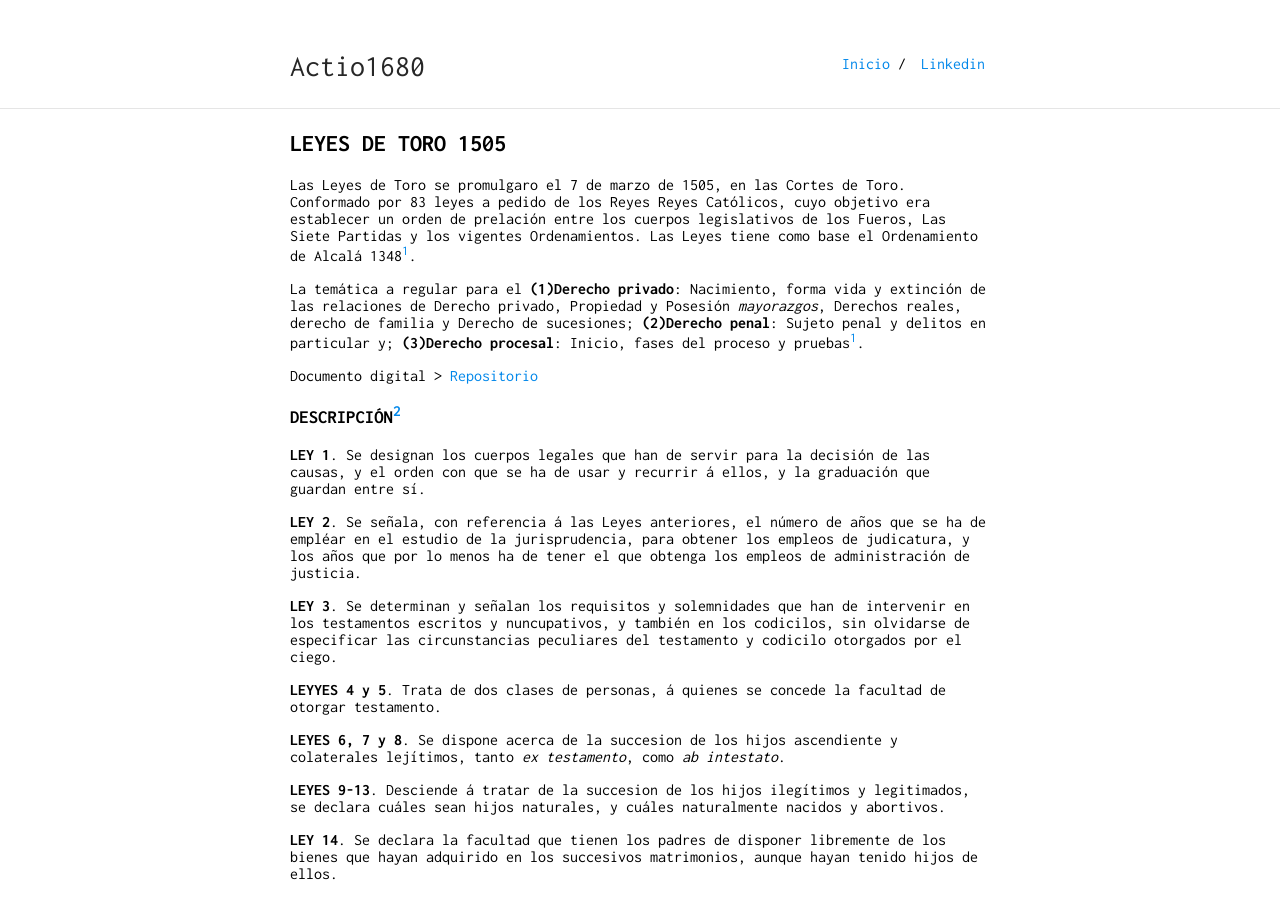
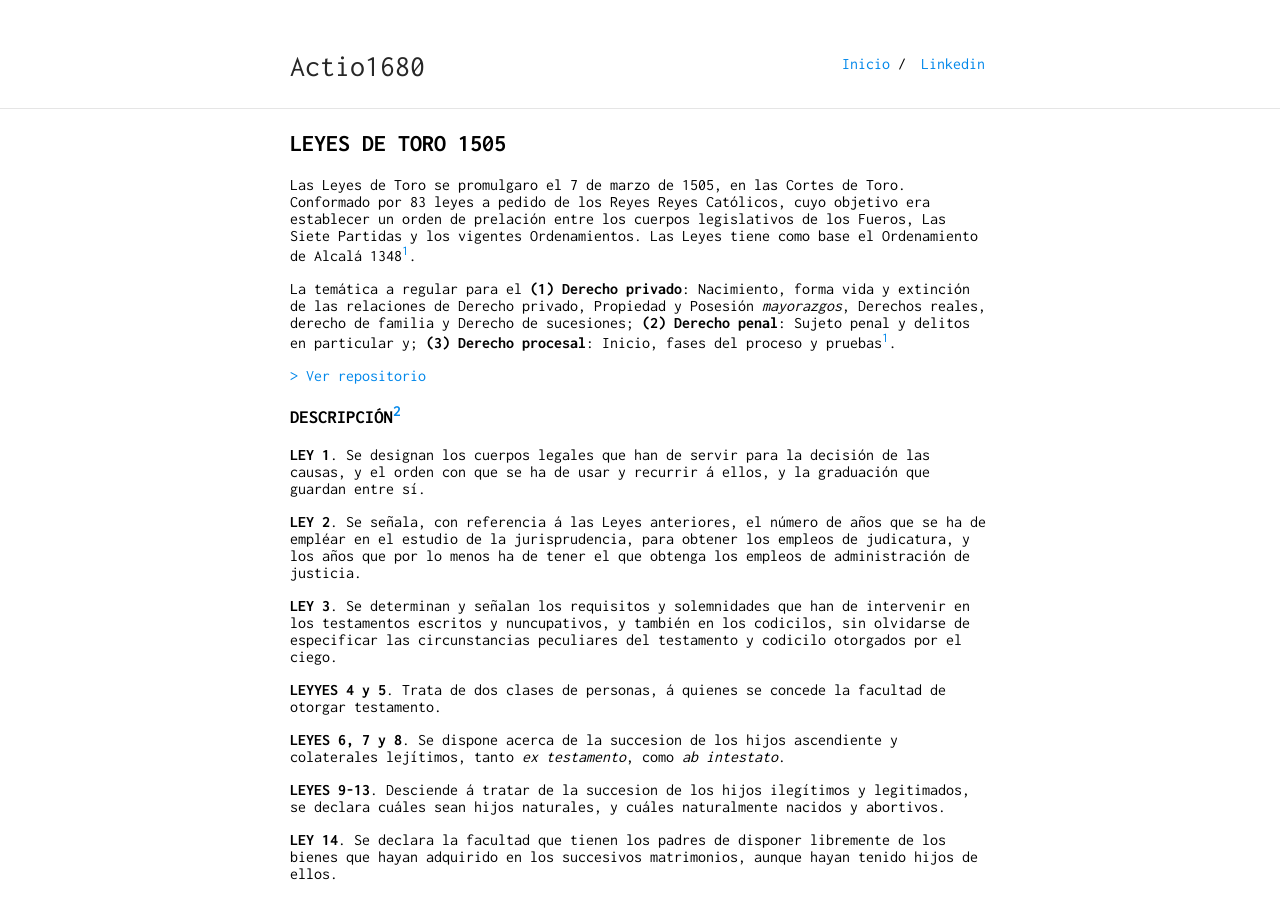
Before and after one commit to actio1680/actio1680.github.io, a Jekyll site: the page built from paginas/leyestoro.md, in a window 1280 px wide and 900 px high. Built offline with Jekyll 4.4.1, drawn with Linux system fonts in a browser that asks for light colours; our own code applies the rules of GitHub Pages for plain Markdown files.

Commit message:
Update leyestoro.md

```diff
--- a/paginas/leyestoro.md
+++ b/paginas/leyestoro.md
@@ -6,10 +6,10 @@
 Las Leyes de Toro se promulgaro el 7 de marzo de 1505, en las Cortes de Toro. Conformado por 83 leyes a pedido de los Reyes  Reyes Católicos, cuyo objetivo era establecer un orden de prelación entre los cuerpos legislativos de los Fueros, Las Siete Partidas y
 los vigentes Ordenamientos. Las Leyes tiene como base el Ordenamiento de Alcalá 1348[^1].
 
-La temática a regular para el **(1)Derecho privado**: Nacimiento, forma vida y extinción de las relaciones de Derecho
-privado, Propiedad y Posesión *mayorazgos*, Derechos reales, derecho de familia y Derecho de sucesiones; **(2)Derecho penal**: Sujeto penal y delitos en particular y; **(3)Derecho procesal**: Inicio, fases del proceso y pruebas[^1].
+La temática a regular para el **(1) Derecho privado**: Nacimiento, forma vida y extinción de las relaciones de Derecho
+privado, Propiedad y Posesión *mayorazgos*, Derechos reales, derecho de familia y Derecho de sucesiones; **(2) Derecho penal**: Sujeto penal y delitos en particular y; **(3) Derecho procesal**: Inicio, fases del proceso y pruebas[^1].
 
-Documento digital > [Repositorio](https://github.com/actio1680/Cuerpos-legales-Monarquia-Hispanica/tree/main/Leyes-de-Toro)
+[> Ver repositorio](https://github.com/actio1680/Cuerpos-legales-Monarquia-Hispanica/tree/main/Leyes-de-Toro)
 
 ### DESCRIPCIÓN[^2]
 
```
